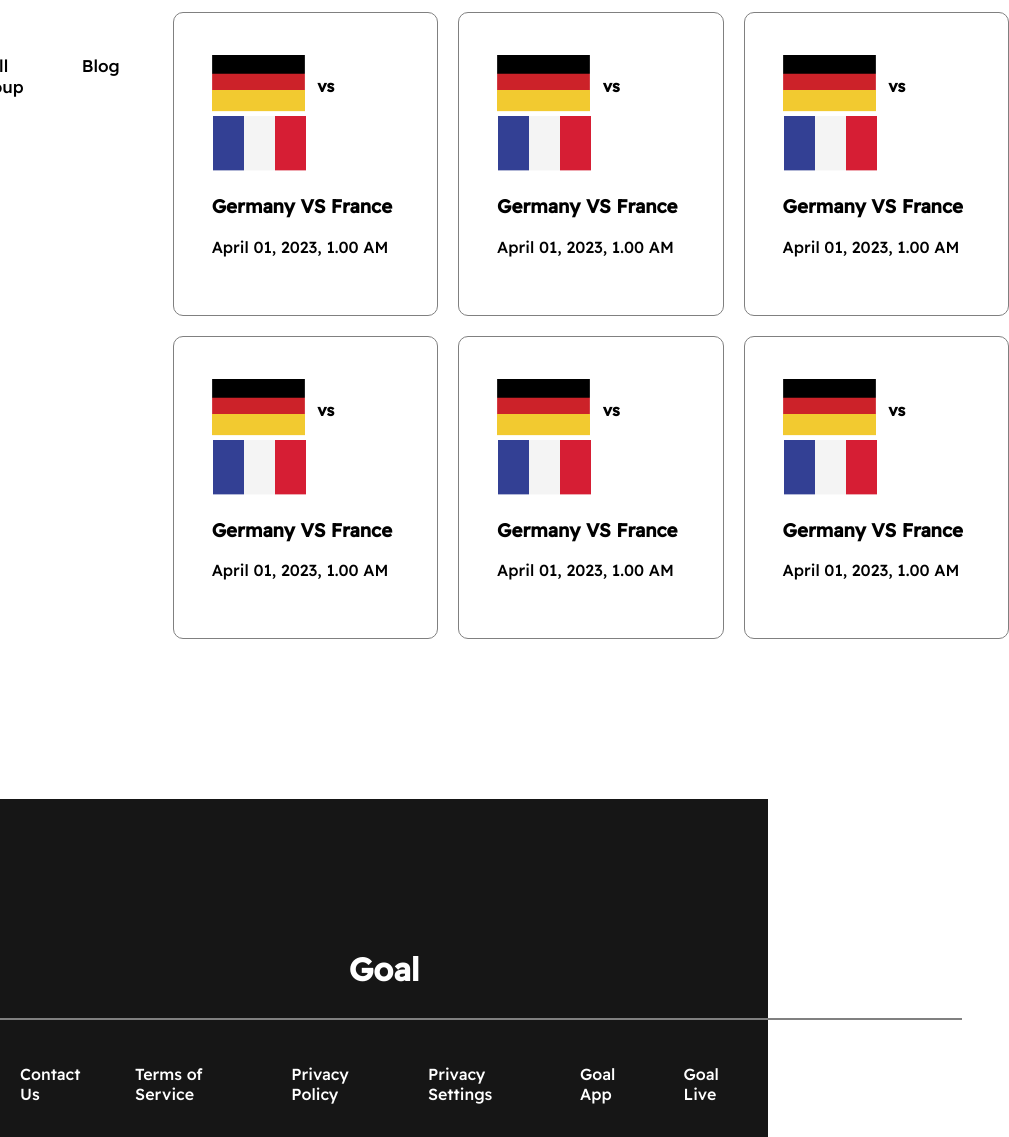
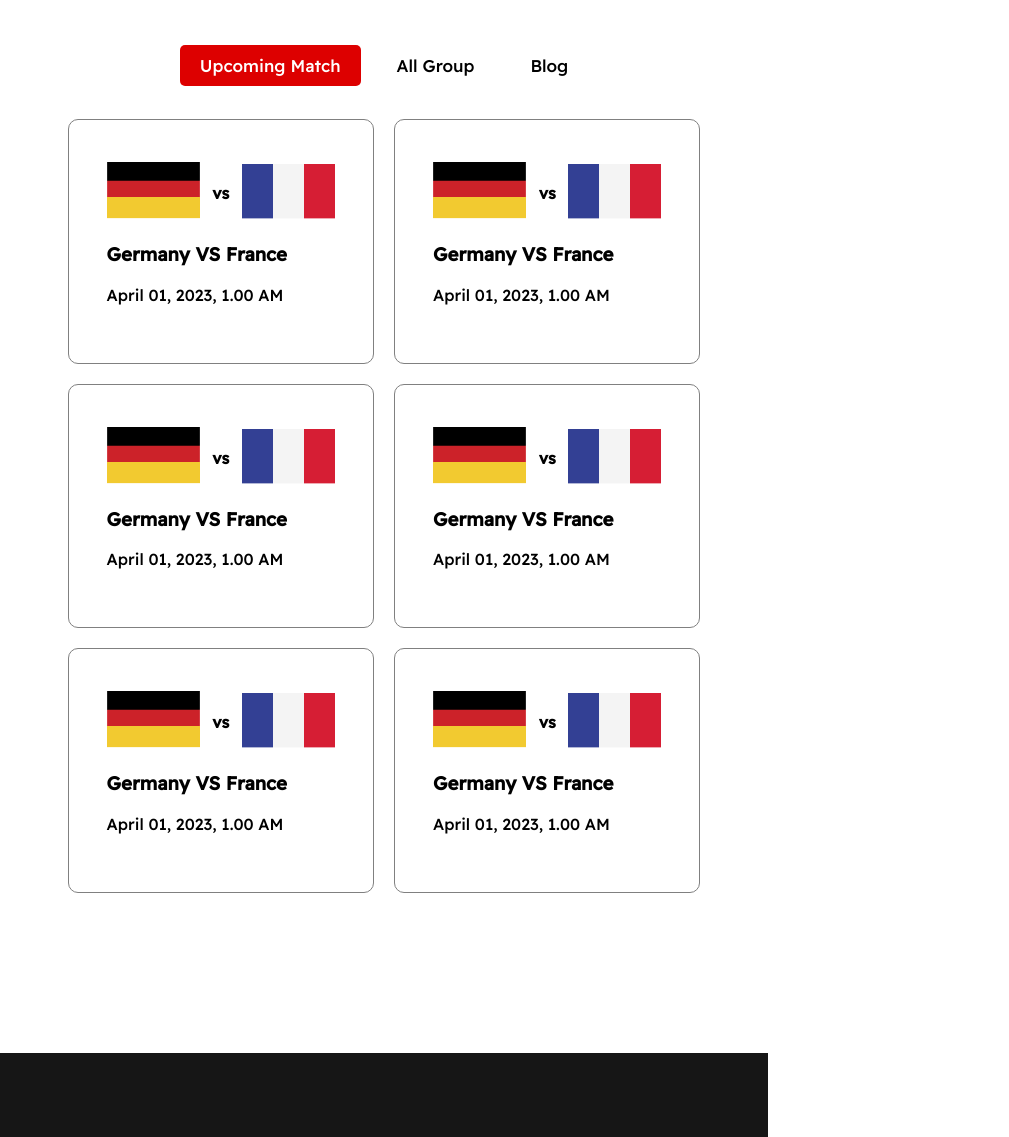
Before and after one commit to tanviralways/world-cup, a plain HTML site: page upcoming/index.html in a window 768 px wide. Shown: the part 530-1667 px from the top of the page, 1009 px wide, since content can reach past the window. Drawn offline with Linux system fonts and the light colour scheme.

Commit message:
quite ok

```diff
--- a/style/style.css
+++ b/style/style.css
@@ -41,11 +41,15 @@ main {
   padding: 10px 16px;
   border-radius: 5px;
   animation-name: button;
-  animation-duration:5s ;
+  animation-duration: 5s;
 }
-@keyframes button:hover .banner a{
-  from {background-color: red;}
-  to {background-color: yellow;}
+@keyframes button:hover .banner a {
+  from {
+    background-color: red;
+  }
+  to {
+    background-color: yellow;
+  }
 }
 
 .description {
@@ -163,7 +167,7 @@ hr {
   font-weight: 600;
   padding: 0 7px;
 }
-.view-all a{
+.view-all a {
   display: none;
 }
 
@@ -179,7 +183,7 @@ hr {
     align-items: center;
     flex-direction: column;
   }
-  .description{
+  .description {
     text-align: center;
   }
 
@@ -194,16 +198,10 @@ hr {
   .matches {
     grid-template-columns: repeat(1, 1fr);
   }
-  .hidden{
+  .hidden {
     display: none;
   }
-  .footer-discription {
-    flex-direction: column;
-    align-items: center;
-  }
-  hr {
-    width: 15rem;
-  }
+
   .container3 {
     width: 100%;
     flex-direction: column;
@@ -215,12 +213,18 @@ hr {
   .matches-upcoming {
     grid-template-columns: repeat(1, 1fr);
   }
+  .footer-discription {
+    flex-direction: column;
+    align-items: center;
   }
-
+  hr {
+    width: 15rem;
+  }
+}
 
 /* For Tab View */
 @media only screen and (min-width: 689px) and (max-width: 992px) {
-.container{
+  .container {
     width: 100%;
   }
   .container2 {
@@ -235,10 +239,10 @@ hr {
   .matches {
     grid-template-columns: repeat(2, 1fr);
   }
-.hidden{
+  .hidden {
     display: none;
   }
-.view-all a{
+  .view-all a {
     text-decoration: none;
     background-color: #dd0000;
     color: #fff;
@@ -247,5 +251,23 @@ hr {
     border-radius: 5px;
     display: block;
     margin-top: 3rem;
-
   }
+  /* upcomming-match */
+  .container3 {
+    width: 100%;
+    flex-direction: column;
+    align-items: center;
+  }
+  .menu > nav {
+    background-color: #fff;
+  }
+  .matches-upcoming {
+    grid-template-columns: repeat(2, 1fr);
+  }
+  .footer-discription {
+    flex-direction: column;
+    align-items: center;
+  }
+  hr {
+    width: 40rem;
+  }
```
Lines whose indentation alone changed are shown as unchanged.
